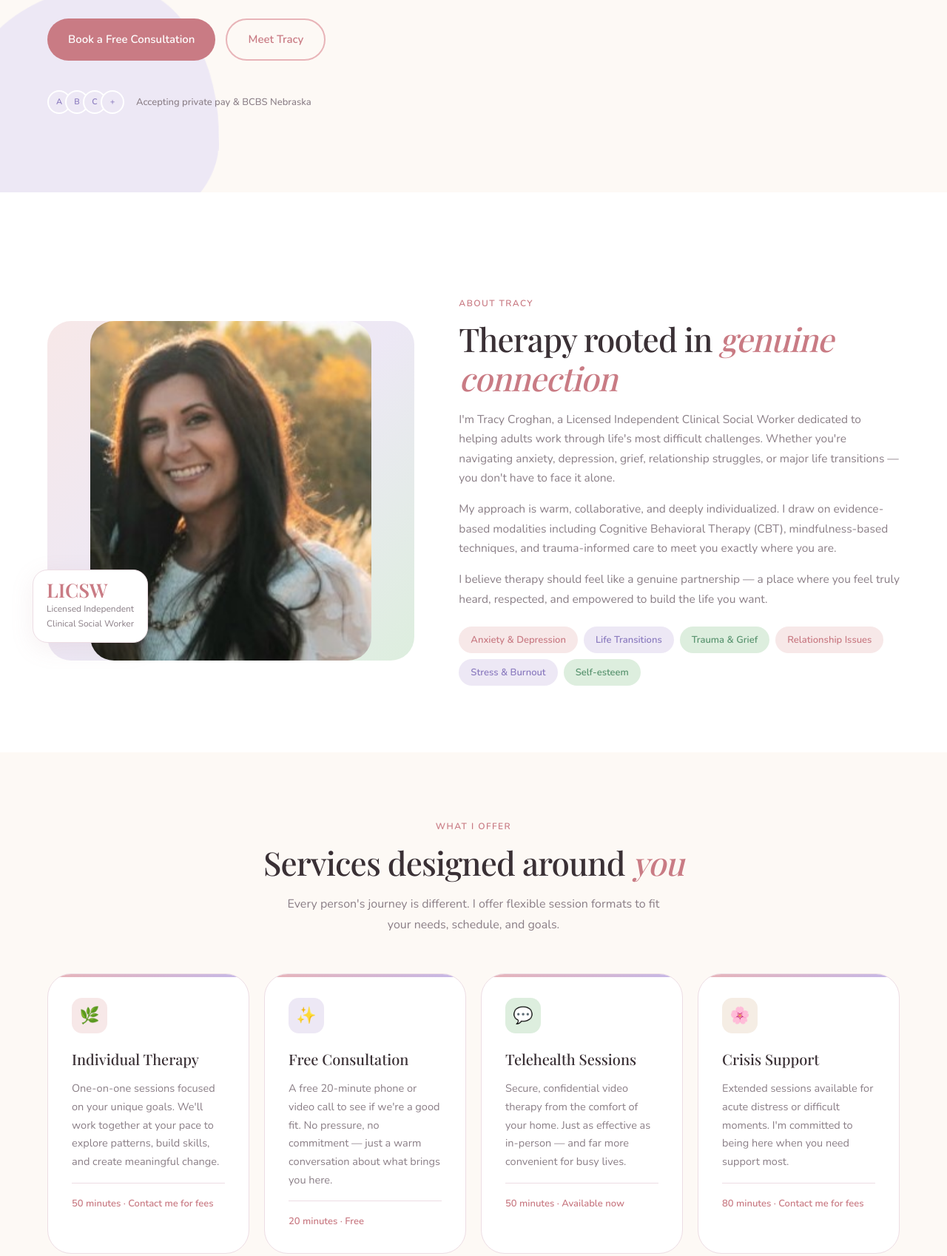
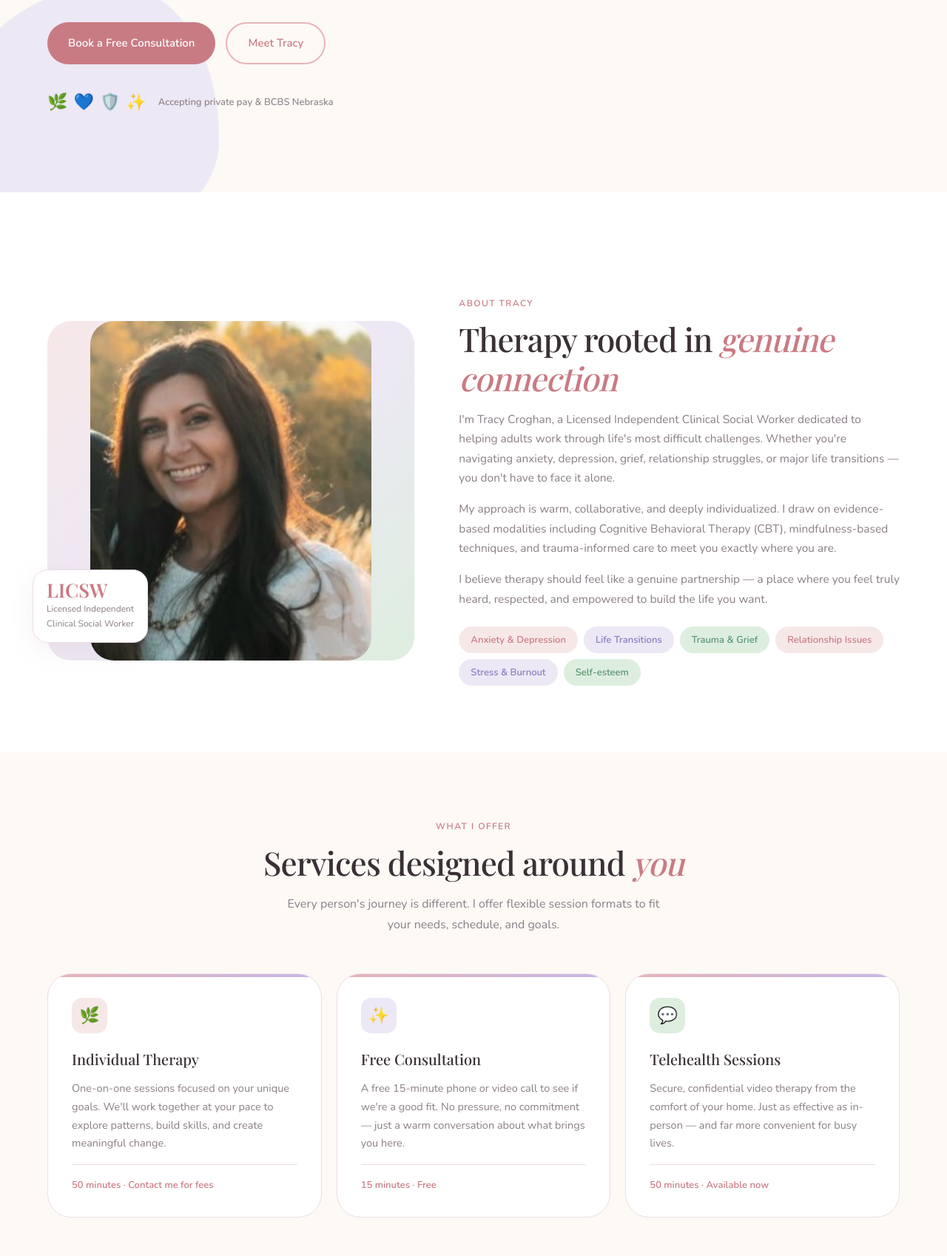
Before and after one commit to rektherapy-blip/rektherapy, a plain HTML site: page index.html in a window 1280 px wide. Shown: the part 540-2238 px from the top of the page at 74% size. Drawn offline with nearby package versions, Linux system fonts and the light colour scheme; a web font is replaced by a local one.

Commit message:
Add files via upload

```diff
--- a/index.html
+++ b/index.html
@@ -55,9 +55,8 @@ h1 em{font-style:italic;color:var(--rose-deep)}
 .btn-outline:hover{background:var(--blush);border-color:var(--rose-deep)}
 .hero-trust{display:flex;align-items:center;gap:16px;margin-top:40px;flex-wrap:wrap}
 .hero-trust-text{font-size:13px;color:var(--muted);font-weight:500}
-.trust-dots{display:flex}
-.trust-dot{width:32px;height:32px;border-radius:50%;background:var(--lavender);border:2px solid white;display:flex;align-items:center;justify-content:center;font-size:11px;font-weight:700;color:var(--lavender-deep);margin-left:-8px}
-.trust-dot:first-child{margin-left:0}
+.trust-icons{display:flex;gap:8px;align-items:center}
+.trust-icon{font-size:22px;line-height:1}
 
 /* SECTIONS */
 section{padding:90px 5%}
@@ -210,7 +209,7 @@ footer{background:var(--text);color:rgba(255,255,255,.7);padding:48px 5% 32px;te
     <div class="hero-blob blob3"></div>
   </div>
   <div class="hero-content">
-    <div class="hero-eyebrow fade-up d1">Now Accepting New Clients in Omaha, NE</div>
+    <div class="hero-eyebrow fade-up d1">Now Accepting New Clients in Nebraska &amp; Iowa</div>
     <div class="hero-rek fade-up d2">REK</div>
     <h1 class="fade-up d3">Therapy that meets you <em>exactly where you are.</em></h1>
     <p class="hero-sub fade-up d4">Compassionate, individualized therapy for adults navigating anxiety, life transitions, grief, trauma, and more. With Tracy Croghan, LICSW.</p>
@@ -219,9 +218,11 @@ footer{background:var(--text);color:rgba(255,255,255,.7);padding:48px 5% 32px;te
       <a href="#about" class="btn btn-outline">Meet Tracy</a>
     </div>
     <div class="hero-trust fade-up d5">
-      <div class="trust-dots">
-        <div class="trust-dot">A</div><div class="trust-dot">B</div>
-        <div class="trust-dot">C</div><div class="trust-dot">+</div>
+      <div class="trust-icons">
+        <span class="trust-icon">🌿</span>
+        <span class="trust-icon">💙</span>
+        <span class="trust-icon">🛡️</span>
+        <span class="trust-icon">✨</span>
       </div>
       <span class="hero-trust-text">Accepting private pay &amp; BCBS Nebraska</span>
     </div>
@@ -275,8 +276,8 @@ footer{background:var(--text);color:rgba(255,255,255,.7);padding:48px 5% 32px;te
     <div class="service-card">
       <div class="service-icon" style="background:var(--lavender)">✨</div>
       <h3>Free Consultation</h3>
-      <p>A free 20-minute phone or video call to see if we're a good fit. No pressure, no commitment — just a warm conversation about what brings you here.</p>
-      <div class="service-detail">20 minutes · Free</div>
+      <p>A free 15-minute phone or video call to see if we're a good fit. No pressure, no commitment — just a warm conversation about what brings you here.</p>
+      <div class="service-detail">15 minutes · Free</div>
     </div>
     <div class="service-card">
       <div class="service-icon" style="background:var(--sage)">💬</div>
@@ -284,12 +285,7 @@ footer{background:var(--text);color:rgba(255,255,255,.7);padding:48px 5% 32px;te
       <p>Secure, confidential video therapy from the comfort of your home. Just as effective as in-person — and far more convenient for busy lives.</p>
       <div class="service-detail">50 minutes · Available now</div>
     </div>
-    <div class="service-card">
-      <div class="service-icon" style="background:var(--warm)">🌸</div>
-      <h3>Crisis Support</h3>
-      <p>Extended sessions available for acute distress or difficult moments. I'm committed to being here when you need support most.</p>
-      <div class="service-detail">80 minutes · Contact me for fees</div>
-    </div>
+
   </div>
 </section>
 
@@ -320,7 +316,7 @@ footer{background:var(--text);color:rgba(255,255,255,.7);padding:48px 5% 32px;te
       <div class="booking-steps">
         <div class="step"><div class="step-num">1</div><div class="step-text"><strong>Request your appointment</strong><span>Use the booking widget to choose a time that works for you.</span></div></div>
         <div class="step"><div class="step-num">2</div><div class="step-text"><strong>Tracy confirms within 24 hours</strong><span>You'll receive a confirmation and any intake paperwork.</span></div></div>
-        <div class="step"><div class="step-num">3</div><div class="step-text"><strong>Free 20-minute consultation</strong><span>A no-pressure call to make sure we're a great fit.</span></div></div>
+        <div class="step"><div class="step-num">3</div><div class="step-text"><strong>Free 15-minute consultation</strong><span>A no-pressure call to make sure we're a great fit.</span></div></div>
         <div class="step"><div class="step-num">4</div><div class="step-text"><strong>Begin your journey</strong><span>Your first full session is scheduled and you're on your way.</span></div></div>
       </div>
     </div>
@@ -341,7 +337,7 @@ footer{background:var(--text);color:rgba(255,255,255,.7);padding:48px 5% 32px;te
           <div class="sp-book-title">Ready to get started?</div>
           <div class="sp-book-subtitle">Book securely through my SimplePractice client portal. HIPAA-compliant, easy, and takes less than 2 minutes.</div>
           <div class="sp-book-features">
-            <span>✓ Free 20-min consultation</span>
+            <span>✓ Free 15-min consultation</span>
             <span>✓ Telehealth anywhere in Nebraska</span>
             <span>✓ Secure &amp; HIPAA-compliant</span>
           </div>
```
